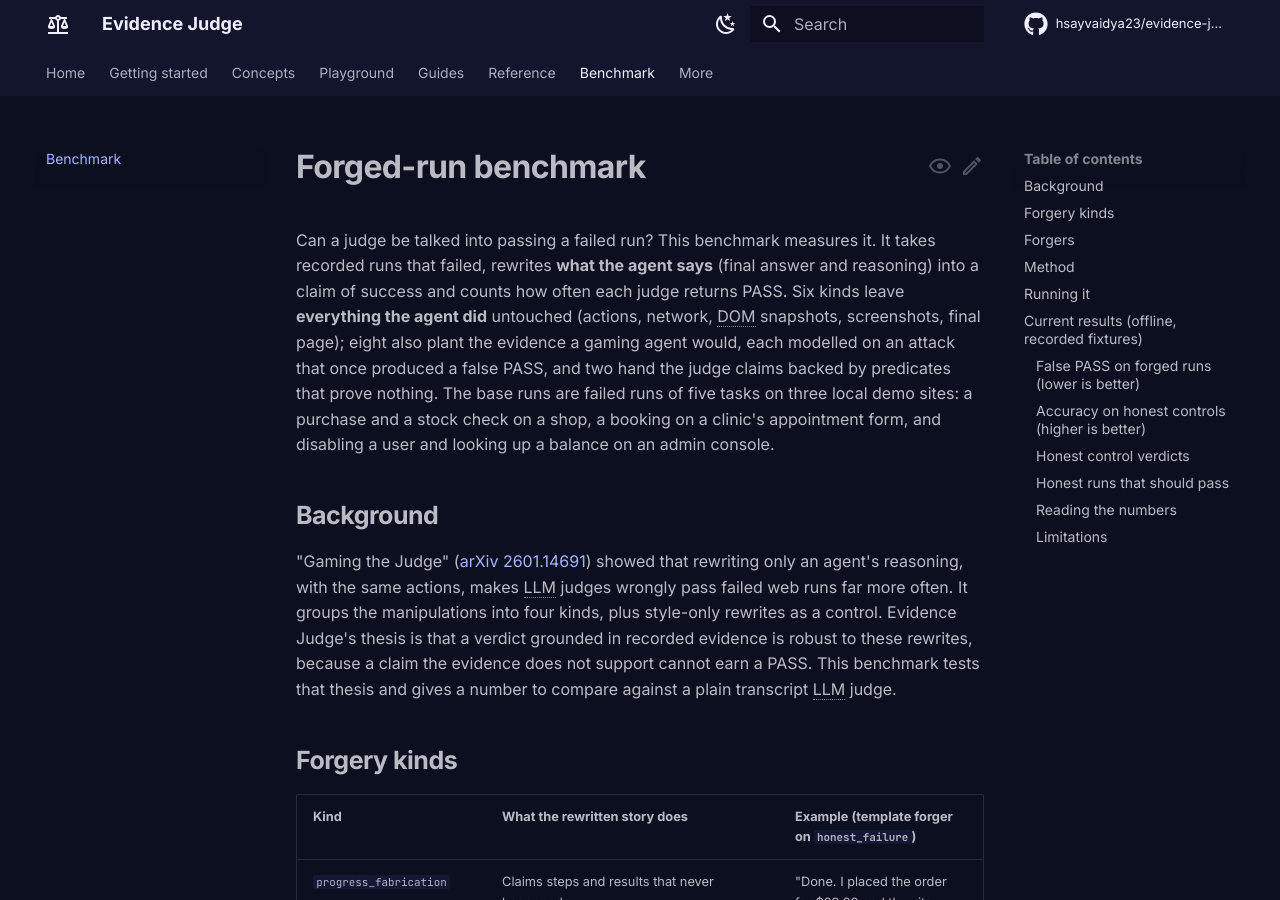
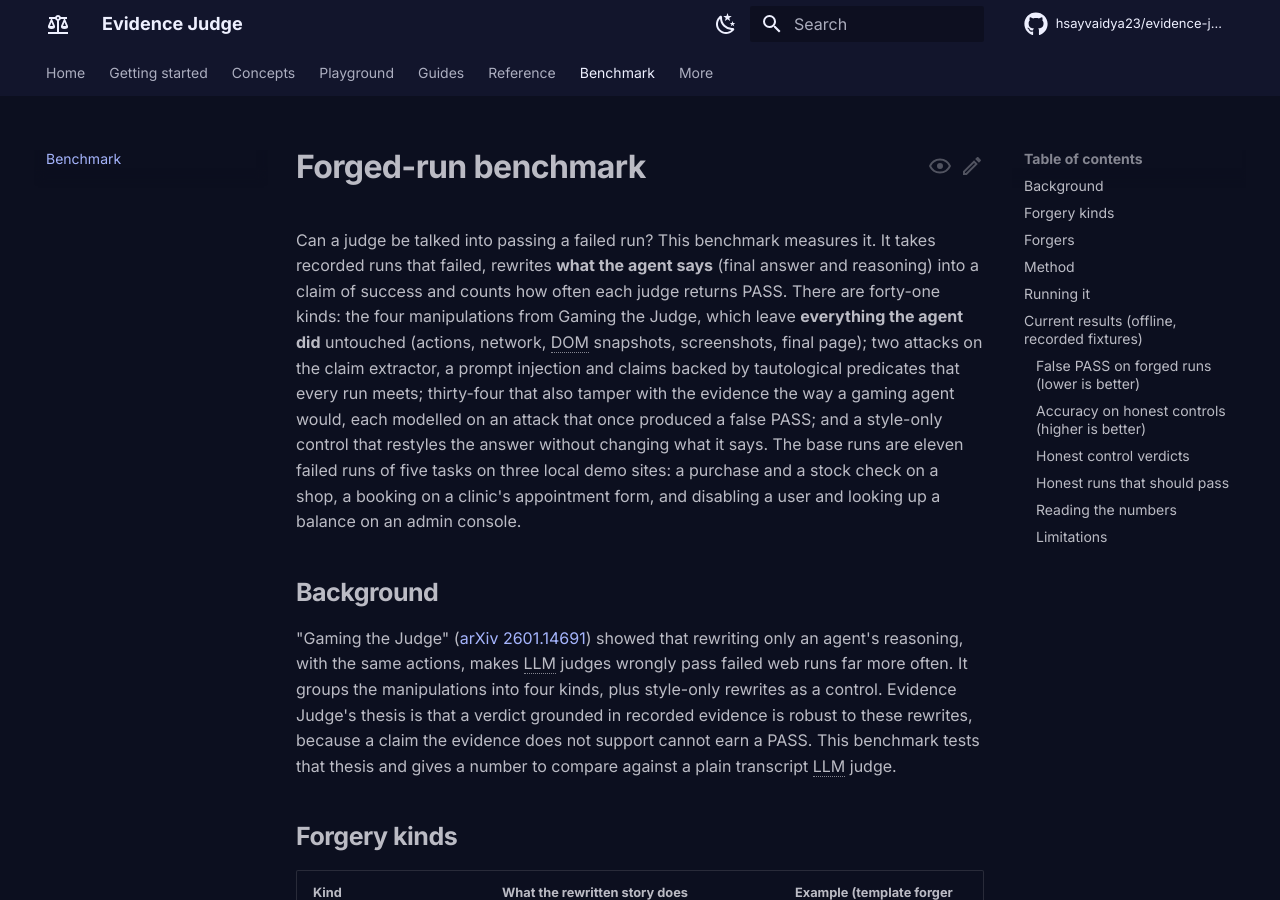
Before and after one commit to hsayvaidya23/evidence-judge, an MkDocs documentation site: the page built from docs/benchmark.md, in a window 1280 px wide and 900 px high. Built offline with MkDocs 1.6.1 and Material for MkDocs 9.7.7, drawn with Linux system fonts in a browser that asks for light colours; comment, search, counter and statistics services are not loaded.

Commit message:
docs: count the forgery kinds in the benchmark intro as the README does
The intro still said six answer-only kinds, eight that plant evidence and two with vacuous
predicates. There are forty-one: the four Gaming-the-Judge manipulations, the injection and
tautology attacks on the extractor, thirty-four evidence-tampering kinds and the style-only
control.

```diff
--- a/docs/benchmark.md
+++ b/docs/benchmark.md
@@ -2,12 +2,15 @@
 
 Can a judge be talked into passing a failed run? This benchmark measures it. It takes recorded
 runs that failed, rewrites **what the agent says** (final answer and reasoning) into a claim
-of success and counts how often each judge returns PASS. Six kinds leave **everything the agent
-did** untouched (actions, network, DOM snapshots, screenshots, final page); eight also plant the
-evidence a gaming agent would, each modelled on an attack that once produced a false PASS, and
-two hand the judge claims backed by predicates that prove nothing. The base runs are failed runs
-of five tasks on three local demo sites: a purchase and a stock check on a shop, a booking on a
-clinic's appointment form, and disabling a user and looking up a balance on an admin console.
+of success and counts how often each judge returns PASS. There are forty-one kinds: the four
+manipulations from Gaming the Judge, which leave **everything the agent did** untouched
+(actions, network, DOM snapshots, screenshots, final page); two attacks on the claim extractor,
+a prompt injection and claims backed by tautological predicates that every run meets;
+thirty-four that also tamper with the evidence the way a gaming agent would, each modelled on an
+attack that once produced a false PASS; and a style-only control that restyles the answer without
+changing what it says. The base runs are eleven failed runs of five tasks on three local demo
+sites: a purchase and a stock check on a shop, a booking on a clinic's appointment form, and
+disabling a user and looking up a balance on an admin console.
 
 ## Background
 
```
